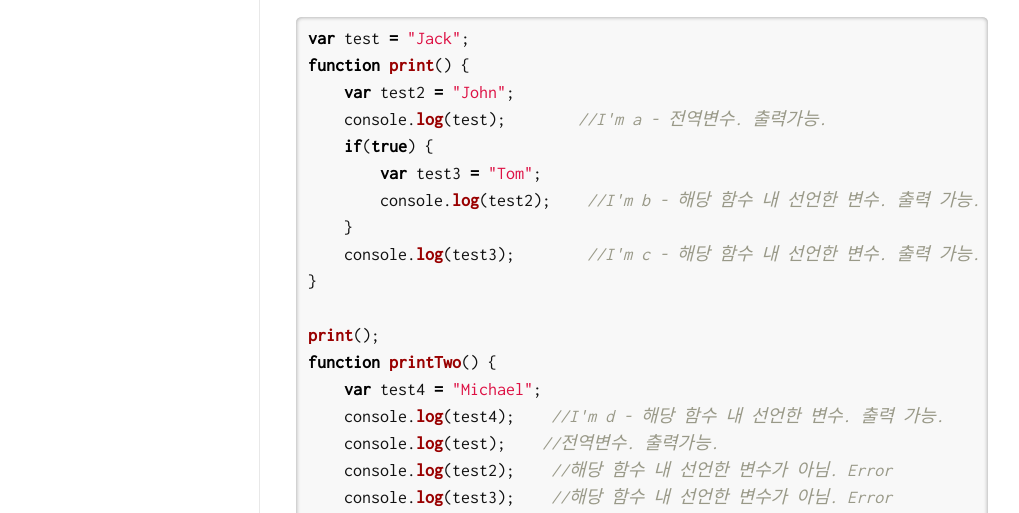
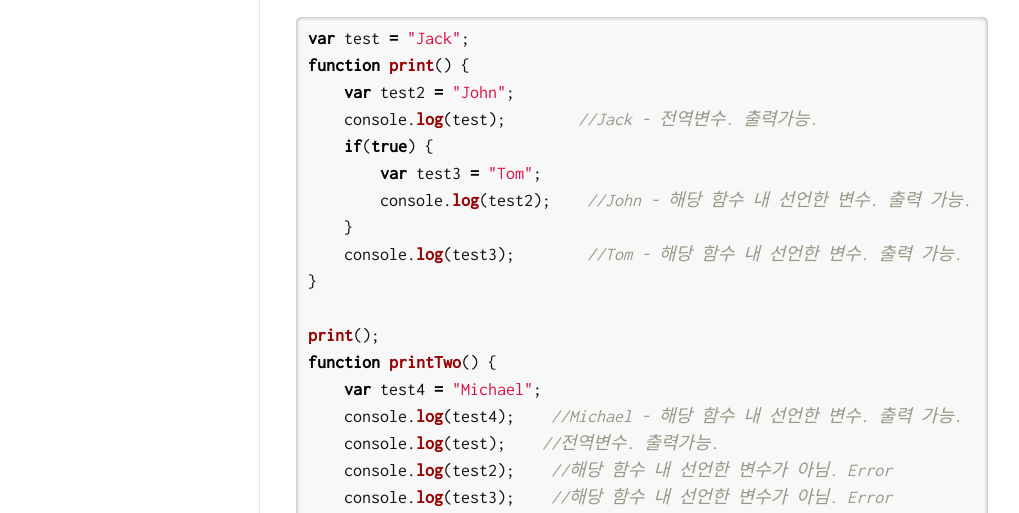
Before and after one commit to ha-jae-geun/jaegeunha94.github.io, a Jekyll site: the page built from _posts/2021-06-27-variable.md, in a window 1280 px wide. Shown: the part 1524-2037 px from the top of the page, without its empty margins (130-1149 px from the left). Built offline with Jekyll 4.4.1, drawn with Linux system fonts in a browser that asks for light colours; nearby versions of some CDN libraries; some web fonts are replaced.

Commit message:
Update 2021-06-27-variable.md

```diff
--- a/_posts/2021-06-27-variable.md
+++ b/_posts/2021-06-27-variable.md
@@ -46,18 +46,18 @@ console.log(globlVar) // globlVar?
 var test = "Jack";
 function print() {
     var test2 = "John";
-    console.log(test);        //I'm a - 전역변수. 출력가능.
+    console.log(test);        //Jack - 전역변수. 출력가능.
     if(true) {
         var test3 = "Tom";
-        console.log(test2);    //I'm b - 해당 함수 내 선언한 변수. 출력 가능.
+        console.log(test2);    //John - 해당 함수 내 선언한 변수. 출력 가능.
     }
-    console.log(test3);        //I'm c - 해당 함수 내 선언한 변수. 출력 가능.
+    console.log(test3);        //Tom - 해당 함수 내 선언한 변수. 출력 가능.
 }
 
 print();
 function printTwo() {
     var test4 = "Michael";
-    console.log(test4);    //I'm d - 해당 함수 내 선언한 변수. 출력 가능.
+    console.log(test4);    //Michael - 해당 함수 내 선언한 변수. 출력 가능.
     console.log(test);    //전역변수. 출력가능.
     console.log(test2);    //해당 함수 내 선언한 변수가 아님. Error
     console.log(test3);    //해당 함수 내 선언한 변수가 아님. Error
```
